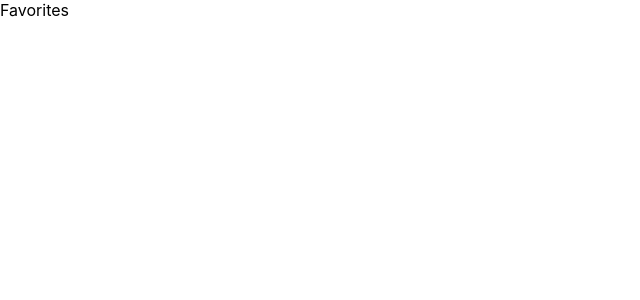
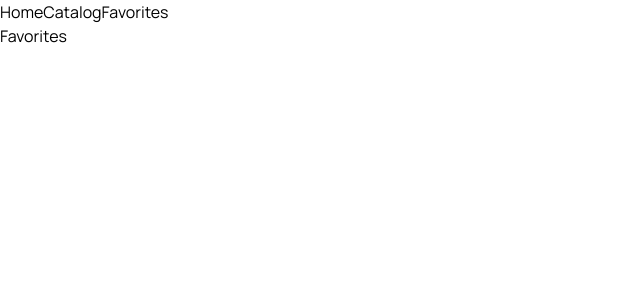
Before and after one commit to yurii2007/car-rent, a React (Create React App) app: page /car-rent/favorites in a window 1280 px wide. Shown: the top 300 px of the page, without its empty margins (0-640 px from the left). Built offline with nearby package versions, Linux system fonts and the light colour scheme.

Commit message:
update Catalog
added dependency on tailwind
added Cars List with API data

```diff
--- a/package.json
+++ b/package.json
@@ -38,5 +38,8 @@
       "last 1 firefox version",
       "last 1 safari version"
     ]
+  },
+  "devDependencies": {
+    "tailwindcss": "^3.3.3"
   }
 }
--- /dev/null
+++ b/src/components/CarItem/CarItem.jsx
@@ -0,0 +1,29 @@
+import { addressFormatting } from "../../utils/helpers";
+
+export const CarItem = ({ carInfo }) => {
+  return (
+    <li className="flex flex-col w-[270px]">
+      <div className="relative">
+        <img src={carInfo.img} alt={`${carInfo.make} ${carInfo.model}`} />
+      </div>
+      <div className="flex justify-between">
+        <p>
+          {carInfo.make}
+          <span className="color-aquamarine">{carInfo.model}</span>
+          {carInfo.year}
+        </p>
+        <p>{carInfo.rentalPrice}</p>
+      </div>
+      <div>
+        {addressFormatting(carInfo.address).map((el) => (
+          <span key={el}>{el}</span>
+        ))}
+        <span>{carInfo.rentalCompany}</span>
+        {carInfo.accessories.map((el) => (
+          <span key={el}>{el}</span>
+        ))}
+      </div>
+      <button type="button">Learn More</button>
+    </li>
+  );
+};
--- /dev/null
+++ b/src/components/CarsList/CarsList.jsx
@@ -0,0 +1,21 @@
+import { useEffect, useState } from "react";
+import { getCars } from "../../utils/mockapi";
+import { CarItem } from "../CarItem/CarItem";
+
+export const CarsList = () => {
+  const [cars, setCars] = useState([]);
+  useEffect(() => {
+    (async () => {
+      const response = await getCars();
+      setCars(response);
+    })();
+  }, []);
+
+  return (
+    <ul className="flex flex-row flex-wrap gap-y-[50px] gap-x-[29px]">
+      {cars?.map((car) => (
+        <CarItem key={car.id} carInfo={car}/>
+      ))}
+    </ul>
+  );
+};
--- a/src/components/Layout/Layout.jsx
+++ b/src/components/Layout/Layout.jsx
@@ -1,9 +1,14 @@
 import { Suspense } from "react";
-import { Outlet } from "react-router-dom";
+import { NavLink, Outlet } from "react-router-dom";
 
 export const Layout = () => {
   return (
     <>
+      <nav>
+        <NavLink to="/">Home</NavLink>
+        <NavLink to="/catalog">Catalog</NavLink>
+        <NavLink to="/favorites">Favorites</NavLink>
+      </nav>
       <Suspense fallback={<div>Loading...</div>}>
         <Outlet />
       </Suspense>
--- a/src/index.css
+++ b/src/index.css
@@ -1,7 +1,11 @@
+@import url('https://fonts.googleapis.com/css2?family=Manrope:wght@400;500;600&family=Montserrat:wght@400;600&display=swap');
+@tailwind base;
+@tailwind components;
+@tailwind utilities;
+
 body {
   margin: 0;
-  font-family: -apple-system, BlinkMacSystemFont, 'Segoe UI', 'Roboto', 'Oxygen',
-    'Ubuntu', 'Cantarell', 'Fira Sans', 'Droid Sans', 'Helvetica Neue',
+  font-family: 'Manrope',
     sans-serif;
   -webkit-font-smoothing: antialiased;
   -moz-osx-font-smoothing: grayscale;
--- a/src/pages/Catalog.jsx
+++ b/src/pages/Catalog.jsx
@@ -1,5 +1,7 @@
+import { CarsList } from "../components/CarsList/CarsList";
+
 const Catalog = () => {
-  return <div>Catalog</div>;
+  return <CarsList>Catalog</CarsList>;
 };
 
 export default Catalog;
--- a/src/pages/Home.jsx
+++ b/src/pages/Home.jsx
@@ -1,5 +1,5 @@
 const Home = () => {
-  return <div>Home</div>;
+  return <div> Home</div>;
 };
 
 export default Home;
--- /dev/null
+++ b/src/utils/helpers.js
@@ -0,0 +1,6 @@
+export const addressFormatting = address => {
+    const array = address.split(',');
+    array.splice(0,1)
+
+    return array;
+}
--- /dev/null
+++ b/src/utils/mockapi.js
@@ -0,0 +1,17 @@
+import axios from "axios";
+
+const LIMIT_PER_PAGE = 8;
+
+const instance = axios.create({
+  baseURL: "https://651f9edf906e276284c342e4.mockapi.io/api/v1/adverts",
+});
+
+export const getCars = async (page = 1) => {
+  instance.defaults.params = {
+    page,
+    limit: LIMIT_PER_PAGE,
+  };
+
+  const response = await instance.get();
+  return response.data;
+};
--- /dev/null
+++ b/tailwind.config.js
@@ -0,0 +1,13 @@
+/** @type {import('tailwindcss').Config} */
+module.exports = {
+  content: ["./src/**/*.{js,jsx,ts,tsx}"],
+  theme: {
+    extend: {
+      fontFamily: {
+        'primary': "Manrope",
+        'secondary': "Montserrat",
+      },
+    },
+  },
+  plugins: [],
+};
```
Also changed, not shown: 1 other file (tests, documents, lock files or other folders).
